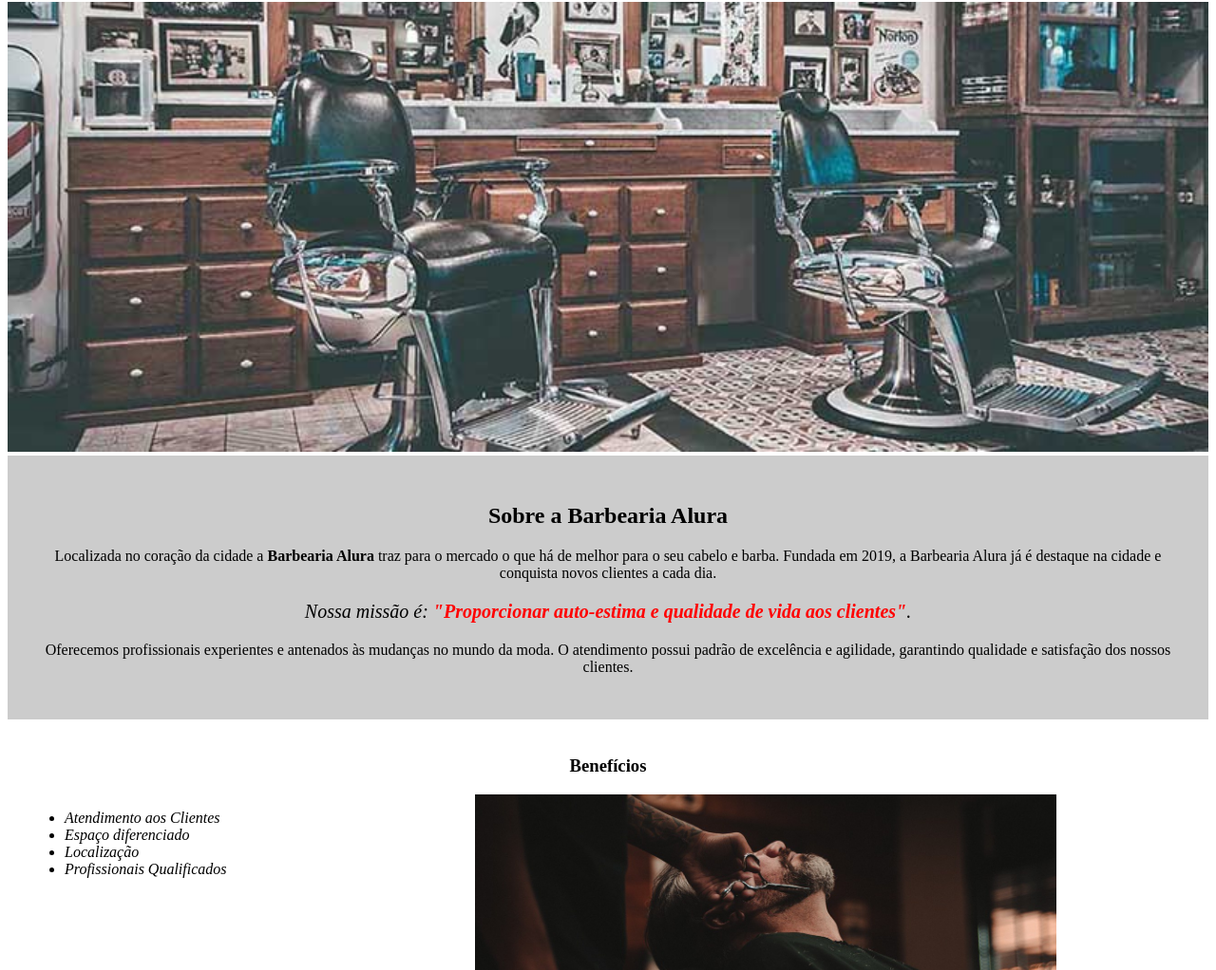
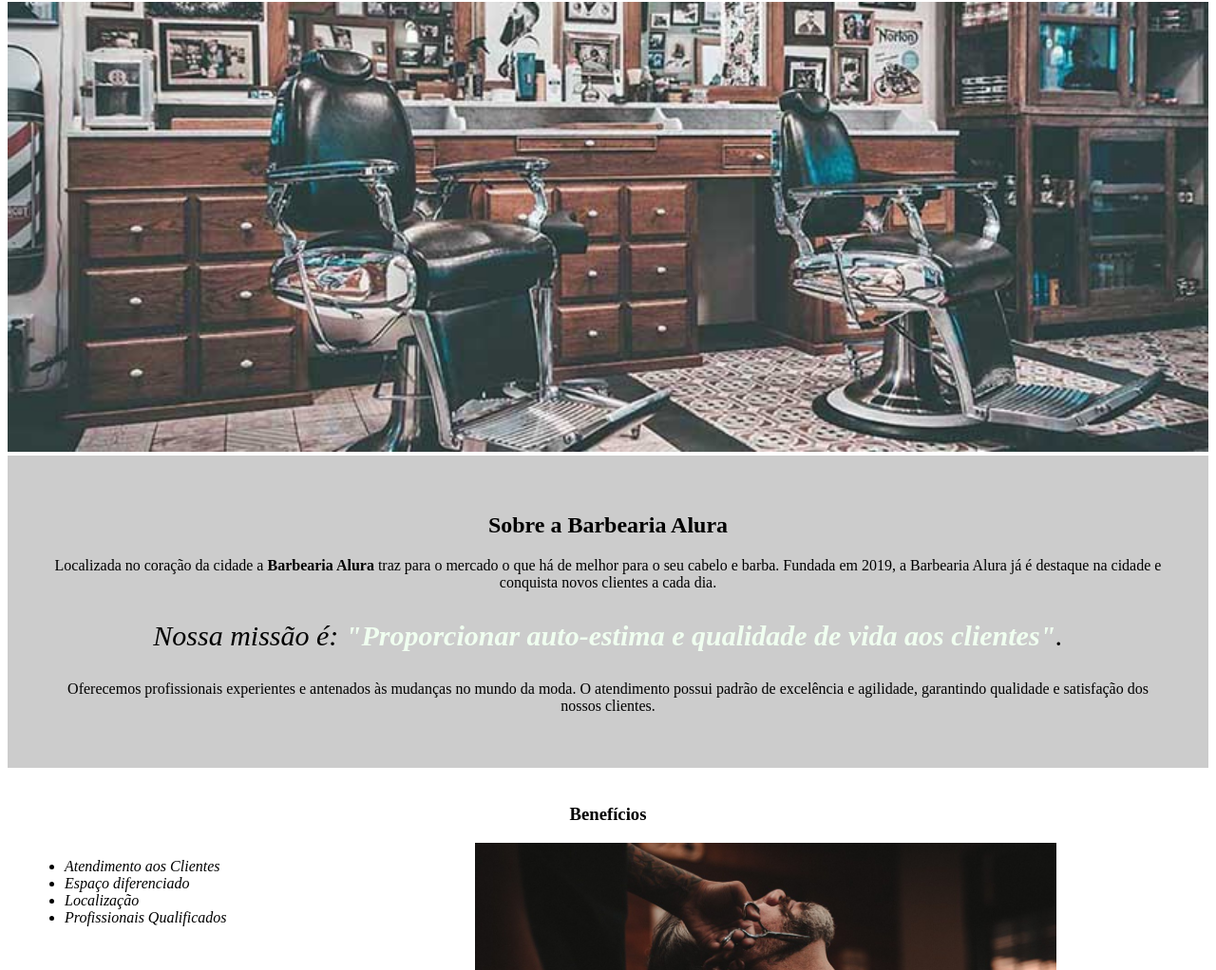
Before and after one commit to boldoca/Teste-de-site-, a plain HTML site: page index.html in a window 1280 px wide. Shown: the part 78-1100 px from the top of the page at 95% size. Drawn offline with Linux system fonts and the light colour scheme.

Commit message:
Update style.css

```diff
--- a/style.css
+++ b/style.css
@@ -8,7 +8,7 @@ body {
 
 .principal{
 	background: #CCCCCC;
-	padding: 30px;
+	padding: 40px;
 }
 
 .titulo-principal {
@@ -24,11 +24,11 @@ p {
 }
 
 #missao {
-	font-size: 20px
+	font-size: 30px
 }
 
 em strong {
-	color: #FF0000;
+	color: #F0FFF0;
 }
 
 .itens {
```
